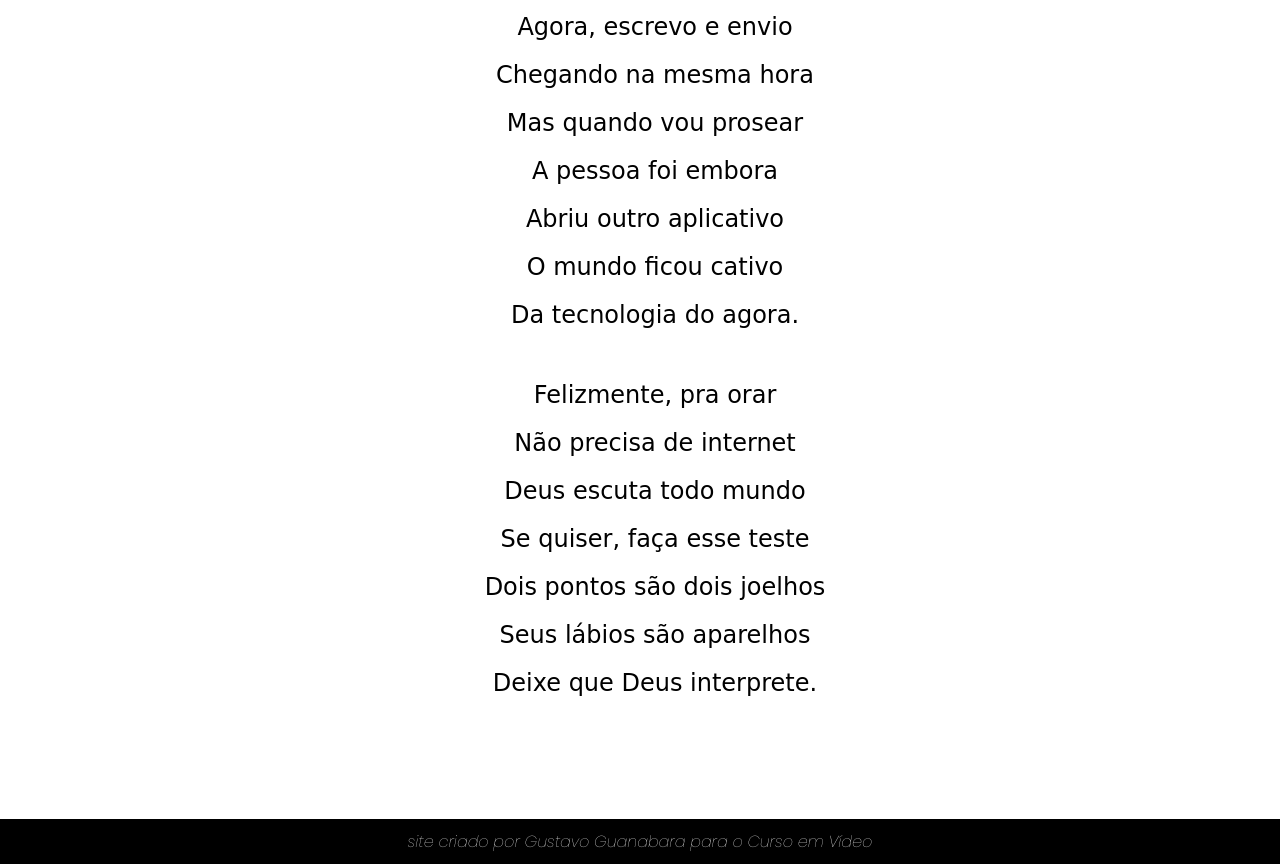
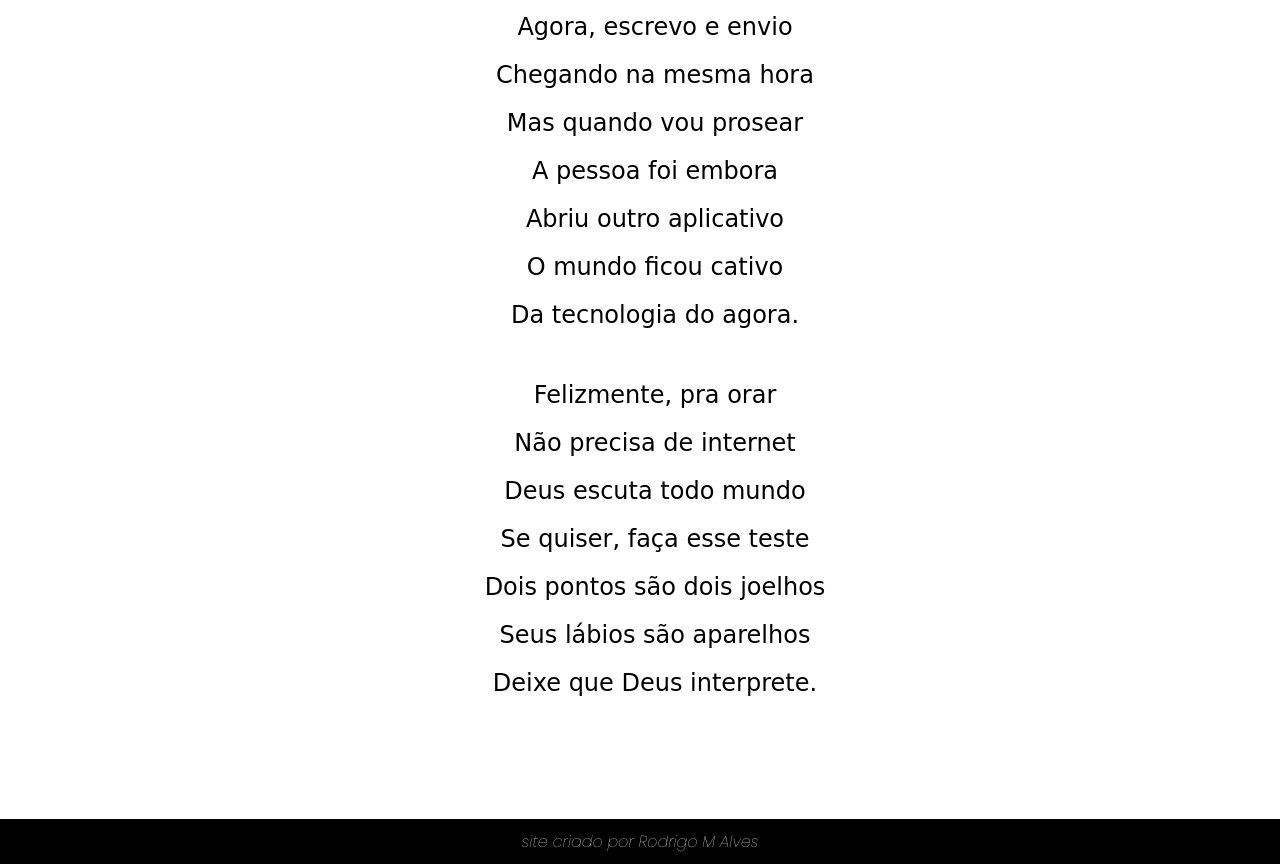
Before and after one commit to rodrigomarinhoalves/projeto-cordel, a plain HTML site: page index.html in a window 1280 px wide. Shown: the part 2847-3711 px from the top of the page. Drawn offline with Linux system fonts and the light colour scheme; a web font is replaced by a local one.

Commit message:
alteração no footer
feito alteraçao no footer na descrição do paragrafo

```diff
--- a/index.html
+++ b/index.html
@@ -99,7 +99,7 @@
     </section>
 
     <footer>
-      <p>site criado por Gustavo Guanabara para o Curso em Vídeo</p>
+      <p>site criado por Rodrigo M Alves</p>
     </footer>
   </body>
 </html>
```
